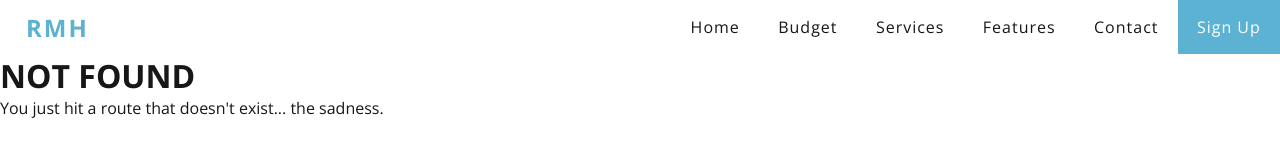
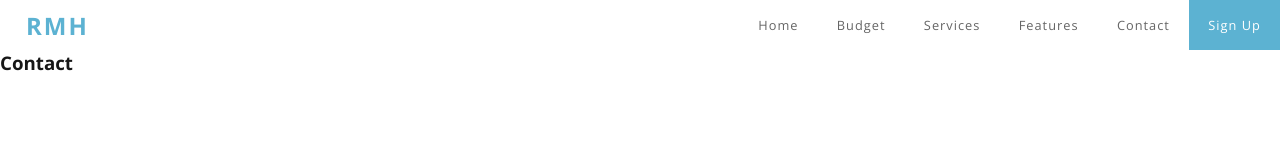
Before and after one commit to ekm383/restaurantmarketinghawaii, a Gatsby site: page /contact in a window 1280 px wide. Before the commit this address had no page. Built offline with nearby package versions, Linux system fonts and the light colour scheme; Gatsby itself is replaced by a stand-in of ours.

Commit message:
Inital Commit for Netlify

```diff
--- a/src/components/globals/navbar/NavBarLinks.js
+++ b/src/components/globals/navbar/NavBarLinks.js
@@ -62,7 +62,7 @@ const LinkWrapper = styled.ul`
     display: block;
     text-decoration: none;
     padding: 0.5rem 1.2rem;
-    color: var(--darkGray);
+    color: var(--gray);
     font-size: 0.8rem;
     text-transform: capitalize;
     letter-spacing: 1px;
@@ -80,20 +80,20 @@ const LinkWrapper = styled.ul`
   li:nth-child(6) > a {
     color: var(--white);
   }
-  height: ${props => (props.open ? "330px" : "0px")};
+  height: ${props => (props.open ? "205px" : "0px")};
   overflow: hidden;
   transition: all 0.3s ease-in-out;
   @media (min-width: 768px) {
     height: auto;
     display: flex;
-    .nav-link{
+    .nav-link {
       padding: 1rem 1.2rem;
-      font-size: 1rem;
+      font-size: 0.8rem;
     }
     .nav-link:hover {
-        background: var(--white);
-        color: var(--mainBlue);
-        padding: 1rem 1.2rem;
+      background: var(--white);
+      color: var(--mainBlue);
+      padding: 1rem 1.2rem;
     }
     li:nth-child(6) > a:hover {
       color: var(--mainBlue);
--- a/src/components/layout.css
+++ b/src/components/layout.css
@@ -6,13 +6,14 @@
 :root {
   --mainBlue: #5cb2d2;
   --darkGray: #171717;
+  --gray: #666666;
   --lightGray: #818181;
   --white: #ffffff;
   --black: #000000;
 }
 
 body {
-  font-family: 'Open Sans';
+  font-family: "Open Sans";
   background-color: var(--white);
   color: var(--darkGray);
 }
--- /dev/null
+++ b/src/pages/contact.js
@@ -0,0 +1,14 @@
+import React from "react"
+import Layout from "../components/layout"
+import SEO from "../components/seo"
+
+const ContactPage = () => {
+  return (
+    <Layout>
+      <SEO title="Contact" keywords={[`gatsby`, `application`, `react`]} />
+      <h3>Contact</h3>
+    </Layout>
+  )
+}
+
+export default ContactPage
```
Also changed, not shown: src/pages/sign-up.js (added, +14 -0 lines).
